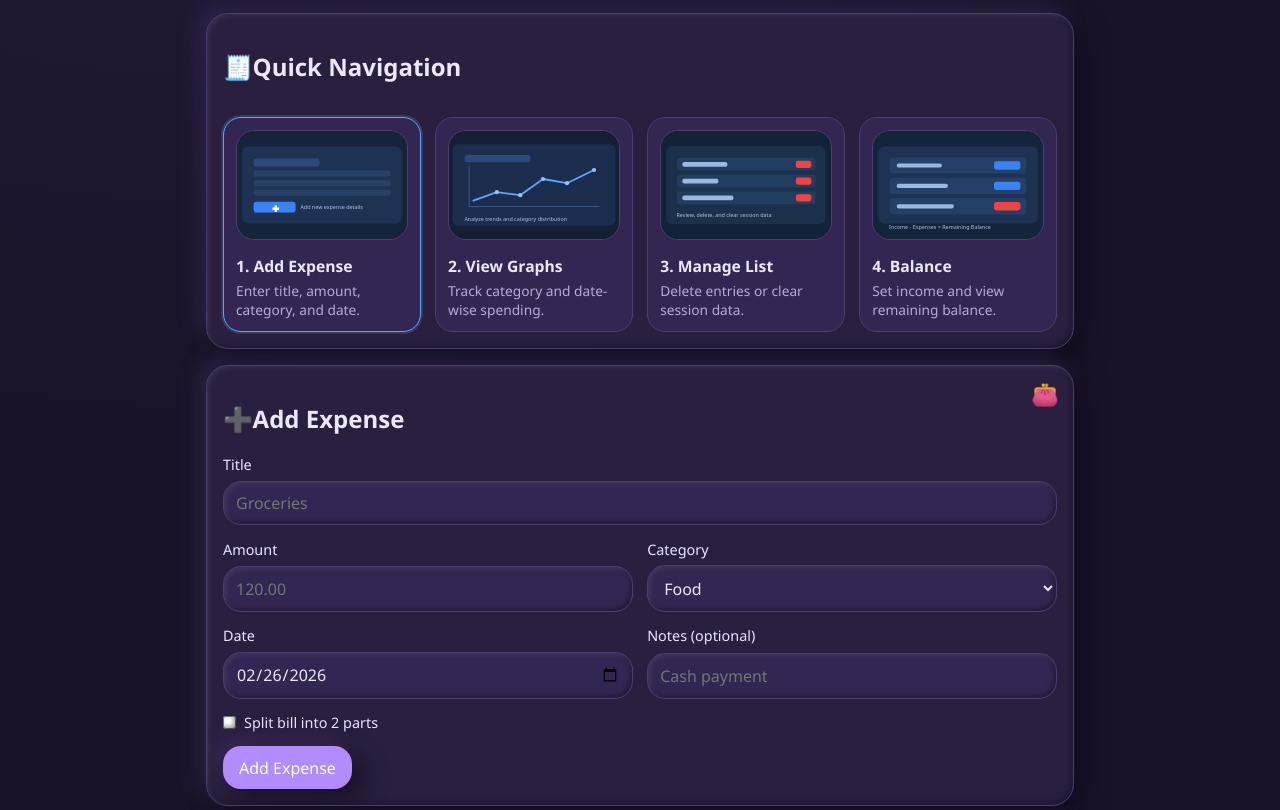
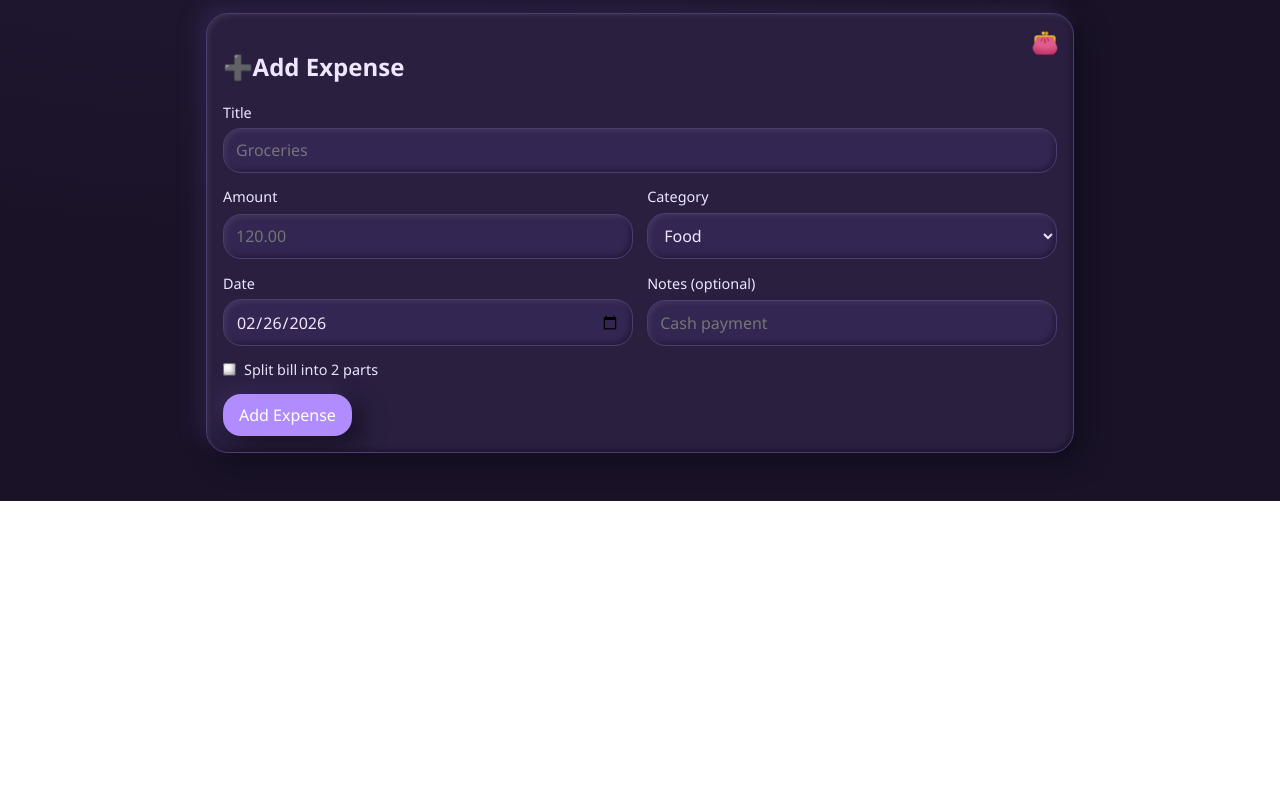
Before and after one commit to sridevi57-sys/Expense-Tracker, a plain HTML site: page index.html in a window 1280 px wide. Shown: the part 903-1713 px from the top of the page. After the commit the page ends 1404 px from the top, so only its background shows below. Drawn offline with Linux system fonts and the light colour scheme.

Commit message:
Updated analysis

```diff
--- a/index.html
+++ b/index.html
@@ -31,6 +31,7 @@
           <div class="settings-menu-wrap">
             <button id="settings-toggle" class="theme-toggle" type="button" aria-label="Open settings">Settings</button>
             <div id="settings-menu" class="settings-menu is-hidden">
+              <button type="button" data-settings-action="quick-analysis">Quick Analysis</button>
               <button type="button" data-settings-action="profile">Profile</button>
               <button type="button" data-settings-action="goals">Goals & Savings</button>
               <button type="button" data-settings-action="budget">Budget Monitor</button>
@@ -44,32 +45,6 @@
       </div>
       <p id="header-remaining-balance" class="header-balance">Remaining Balance: &#8377;0.00</p>
     </header>
-
-    <section class="card">
-      <h2 class="title-with-icon"><span class="title-icon">&#129534;</span>Quick Navigation</h2>
-      <div class="guide-grid">
-        <button class="guide-card is-active" type="button" data-target="add-expense-section">
-          <img src="assets/step-add.svg" alt="Add expenses step" />
-          <h3>1. Add Expense</h3>
-          <p>Enter title, amount, category, and date.</p>
-        </button>
-        <button class="guide-card" type="button" data-target="charts-section">
-          <img src="assets/step-visualize.svg" alt="View graphs step" />
-          <h3>2. View Graphs</h3>
-          <p>Track category and date-wise spending.</p>
-        </button>
-        <button class="guide-card" type="button" data-target="expenses-section">
-          <img src="assets/step-manage.svg" alt="Manage expenses step" />
-          <h3>3. Manage List</h3>
-          <p>Delete entries or clear session data.</p>
-        </button>
-        <button class="guide-card" type="button" data-target="balance-section">
-          <img src="assets/step-balance.svg" alt="Balance tracker step" />
-          <h3>4. Balance</h3>
-          <p>Set income and view remaining balance.</p>
-        </button>
-      </div>
-    </section>
 
     <section class="card tab-section expense-form-card" id="add-expense-section">
       <h2 class="title-with-icon"><span class="title-icon">&#10133;</span>Add Expense</h2>
--- a/script.js
+++ b/script.js
@@ -1343,6 +1343,11 @@ function updateOldDataSummary() {
 }
 
 function handleSettingsAction(action) {
+  if (action === "quick-analysis") {
+    activateTab("charts-section");
+    jumpToElement(periodAnalysisCardEl);
+    return;
+  }
   if (action === "profile") {
     activateTab("balance-section");
     jumpToElement(profileSectionEl);
```
